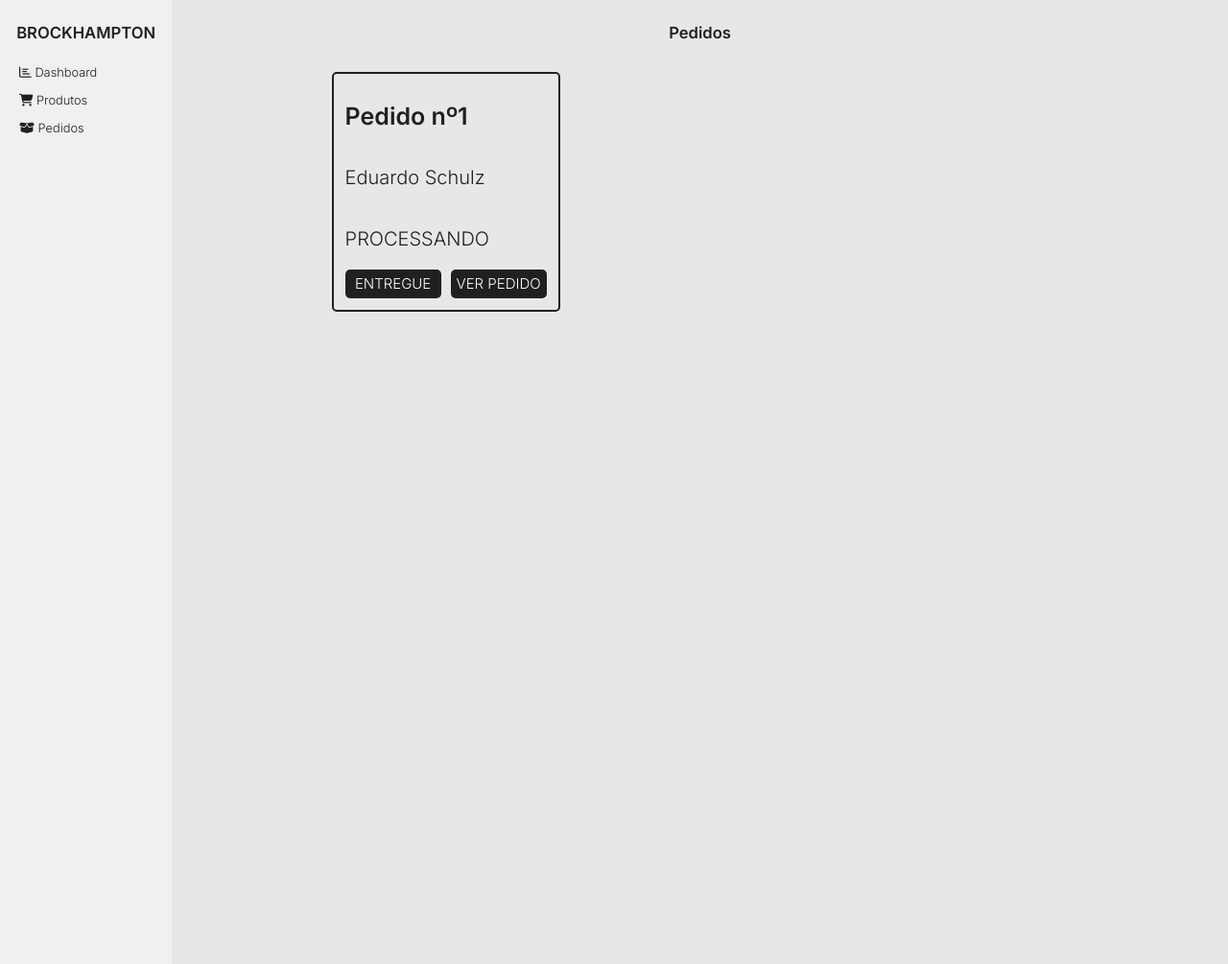
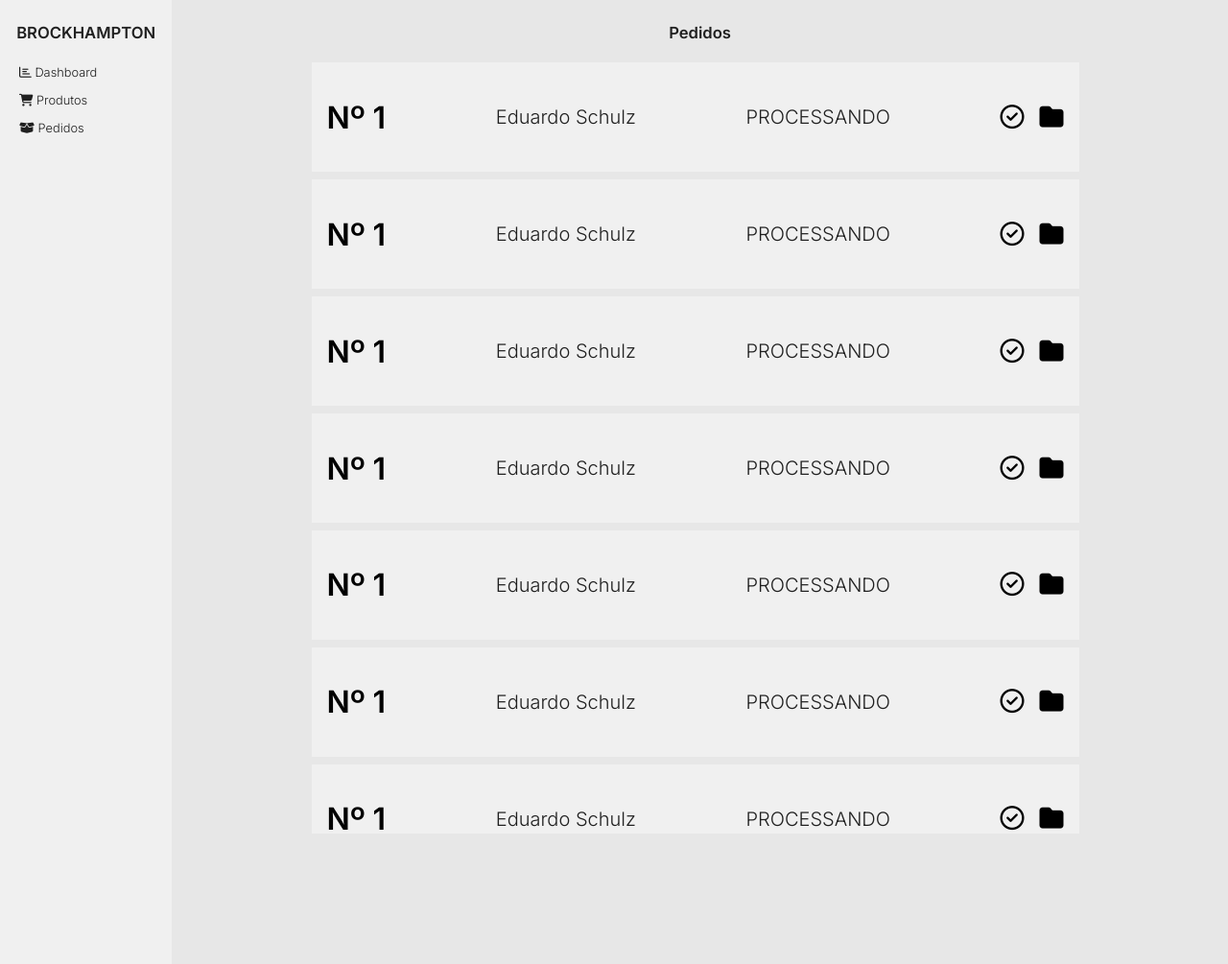
Before and after one commit to eduardosouzv/brockhampton-shoes, a PHP site: page /admin/orders in a window 1280 px wide. Shown: the whole page at 96% size. Run offline with PHP 8.4, Linux system fonts and the light colour scheme; some libraries are stand-ins or nearby versions.

Commit message:
fix: screen admin orders

```diff
--- a/pages/admin/orders.php
+++ b/pages/admin/orders.php
@@ -31,14 +31,76 @@
 
             <div class="orders_list">
                 <div class="order">
-                    <h1>Pedido nº1</h1>
+                    <h1>Nº 1</h1>
                     <p>Eduardo Schulz</p>
                     <p>PROCESSANDO</p>
                     <div class="buttons">
-                        <button onclick="">ENTREGUE</button>
-                        <button id="look">VER PEDIDO</button>
+                        <i class="far fa-check-circle"></i>
+                        <i class="fas fa-folder" id="look"></i>
                     </div>
                 </div>
+
+                <div class="order">
+                    <h1>Nº 1</h1>
+                    <p>Eduardo Schulz</p>
+                    <p>PROCESSANDO</p>
+                    <div class="buttons">
+                        <i class="far fa-check-circle"></i>
+                        <i class="fas fa-folder" id="look"></i>
+                    </div>
+                </div>
+
+                <div class="order">
+                    <h1>Nº 1</h1>
+                    <p>Eduardo Schulz</p>
+                    <p>PROCESSANDO</p>
+                    <div class="buttons">
+                        <i class="far fa-check-circle"></i>
+                        <i class="fas fa-folder" id="look"></i>
+                    </div>
+                </div>
+
+                <div class="order">
+                    <h1>Nº 1</h1>
+                    <p>Eduardo Schulz</p>
+                    <p>PROCESSANDO</p>
+                    <div class="buttons">
+                        <i class="far fa-check-circle"></i>
+                        <i class="fas fa-folder" id="look"></i>
+                    </div>
+                </div>
+
+                <div class="order">
+                    <h1>Nº 1</h1>
+                    <p>Eduardo Schulz</p>
+                    <p>PROCESSANDO</p>
+                    <div class="buttons">
+                        <i class="far fa-check-circle"></i>
+                        <i class="fas fa-folder" id="look"></i>
+                    </div>
+                </div>
+
+                <div class="order">
+                    <h1>Nº 1</h1>
+                    <p>Eduardo Schulz</p>
+                    <p>PROCESSANDO</p>
+                    <div class="buttons">
+                        <i class="far fa-check-circle"></i>
+                        <i class="fas fa-folder" id="look"></i>
+                    </div>
+                </div>
+
+                <div class="order">
+                    <h1>Nº 1</h1>
+                    <p>Eduardo Schulz</p>
+                    <p>PROCESSANDO</p>
+                    <div class="buttons">
+                        <i class="far fa-check-circle"></i>
+                        <i class="fas fa-folder" id="look"></i>
+                    </div>
+                </div>
+
+
 
             </div>
         </main>
@@ -50,7 +112,7 @@
                     <button id="close" class="close">&times;</button>
                 </div>
                 <div class="information">
-                    <h1>Pedido nº1</h1>
+                    <h1>Pedido Nº 1</h1>
                     <h2>Nome:</h2>
                     <p>Eduardo Schulz</p>
                     <h2>Produtos:</h2>
--- a/styles/pages/admin/orders.css
+++ b/styles/pages/admin/orders.css
@@ -4,46 +4,34 @@
 }
 .page_container .orders_list {
   display: flex;
+  flex-direction: column;
+  gap: 8px;
   overflow: auto;
-  flex-direction: row;
-  flex-wrap: wrap;
-  padding: 10px;
-  gap: 50px;
-  width: 60vw;
-  align-content: flex-start;
   height: 80vh;
+  padding: 0 10px 0 0;
 }
 .page_container .orders_list .order {
-  display: flexbox;
-  border-radius: 5px;
-  padding: 12px;
-  border: 2px solid var(--text);
-  box-sizing: border-box;
+  display: flex;
+  justify-content: space-between;
+  align-items: center;
+
+  padding: 16px;
+  background: var(--bg-header);
+  width: 60vw;
+
+  font-family: Inter, sans-serif;
+  font-size: 16px;
 }
 .page_container .orders_list .buttons {
   display: flex;
-  flex-direction: row;
-  gap: 10px;
+  gap: 16px;
 }
-.page_container .orders_list .buttons button {
-  font-family: Inter, sans-serif;
-  color: var(--text);
-  font-size: 15px;
-  border: none;
-  background-color: var(--text);
-  color: var(--white);
-  text-decoration: none;
+.page_container .orders_list .buttons i {
+  font-size: 25px;
   cursor: pointer;
-  width: 100px;
-  height: 30px;
-  border-radius: 5px;
 }
 .page_container .orders_list .order p {
   font-size: 20px;
-  color: var(--text);
-}
-.page_container .orders_list .order h1 {
-  font-size: 25px;
   color: var(--text);
 }
 .modal {
@@ -64,7 +52,7 @@
 }
 .content {
   display: flex;
-  background-color: #fefefe;
+  background-color: var(--white);
   margin: auto;
   padding: 20px;
   border-radius: 5px;
@@ -72,25 +60,24 @@
   height: 600px;
   overflow: auto;
 }
-.order {
+.content .order {
   display: flex;
   flex-direction: column;
   font-family: Inter, sans-serif;
   font-size: 16px;
-  padding: 10px;
 }
-.information {
+.content .order .information {
   display: flex;
   flex-direction: column;
   overflow: auto;
-  padding: 12px;
+  padding: 0 10px 0 0;
 }
-.products {
+.content .information .products {
   display: flex;
   flex-direction: column;
   gap: 5px;
 }
-.products .item {
+.content .products .item {
   display: flex;
   align-items: center;
   font-weight: bold;
@@ -98,7 +85,7 @@
   padding: 8px;
   background: var(--bg-header);
 }
-.products img {
+.content .products img {
   width: 100px;
   height: 100px;
 }
@@ -113,13 +100,11 @@
 }
 .close_button {
   display: flex;
-  justify-content: flex-start;
 }
 .close {
   display: flex;
   font-family: Inter, sans-serif;
   border: none;
-  padding: 10px;
   font-size: 30px;
   text-transform: uppercase;
   color: var(--text);
```
